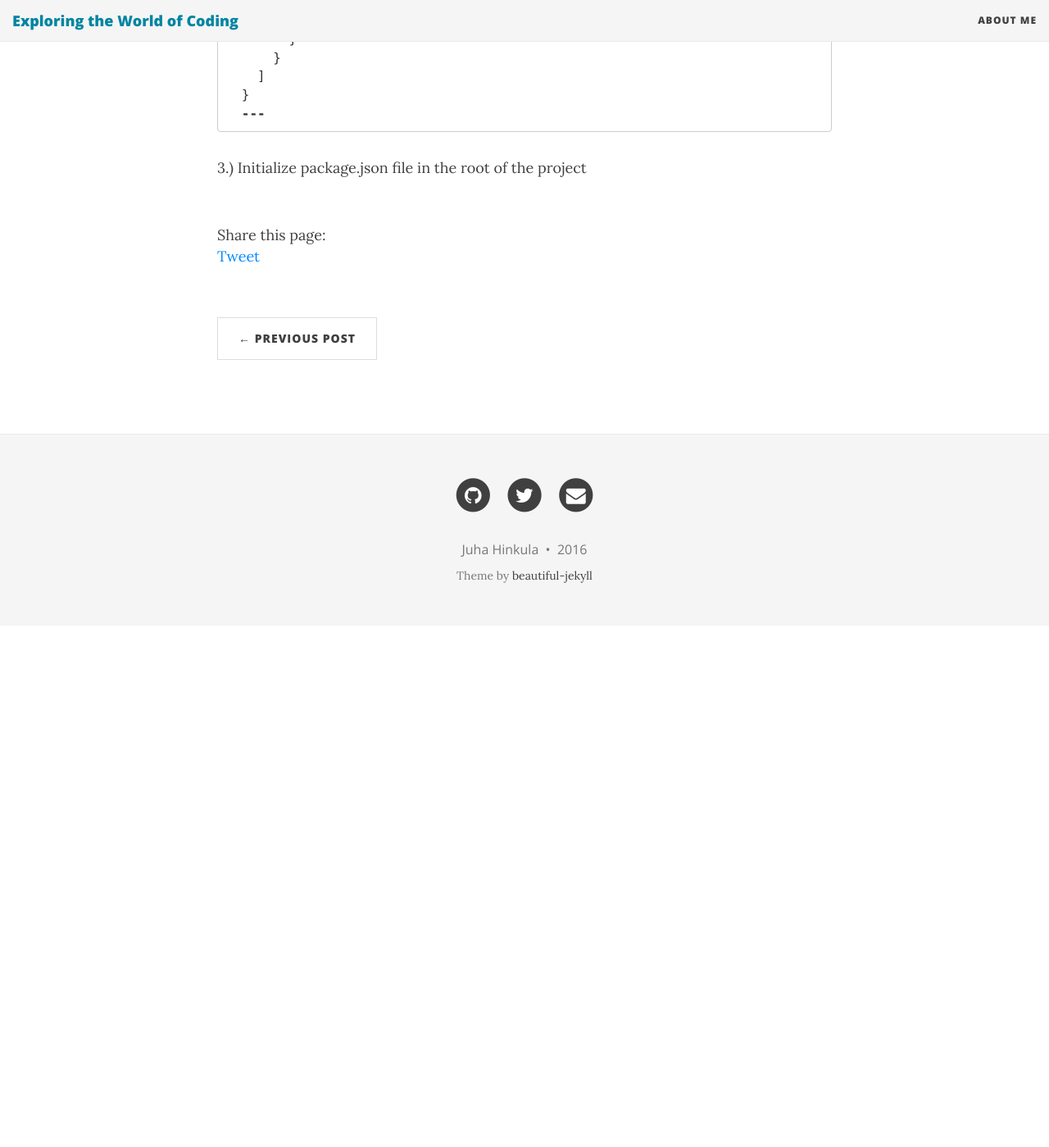
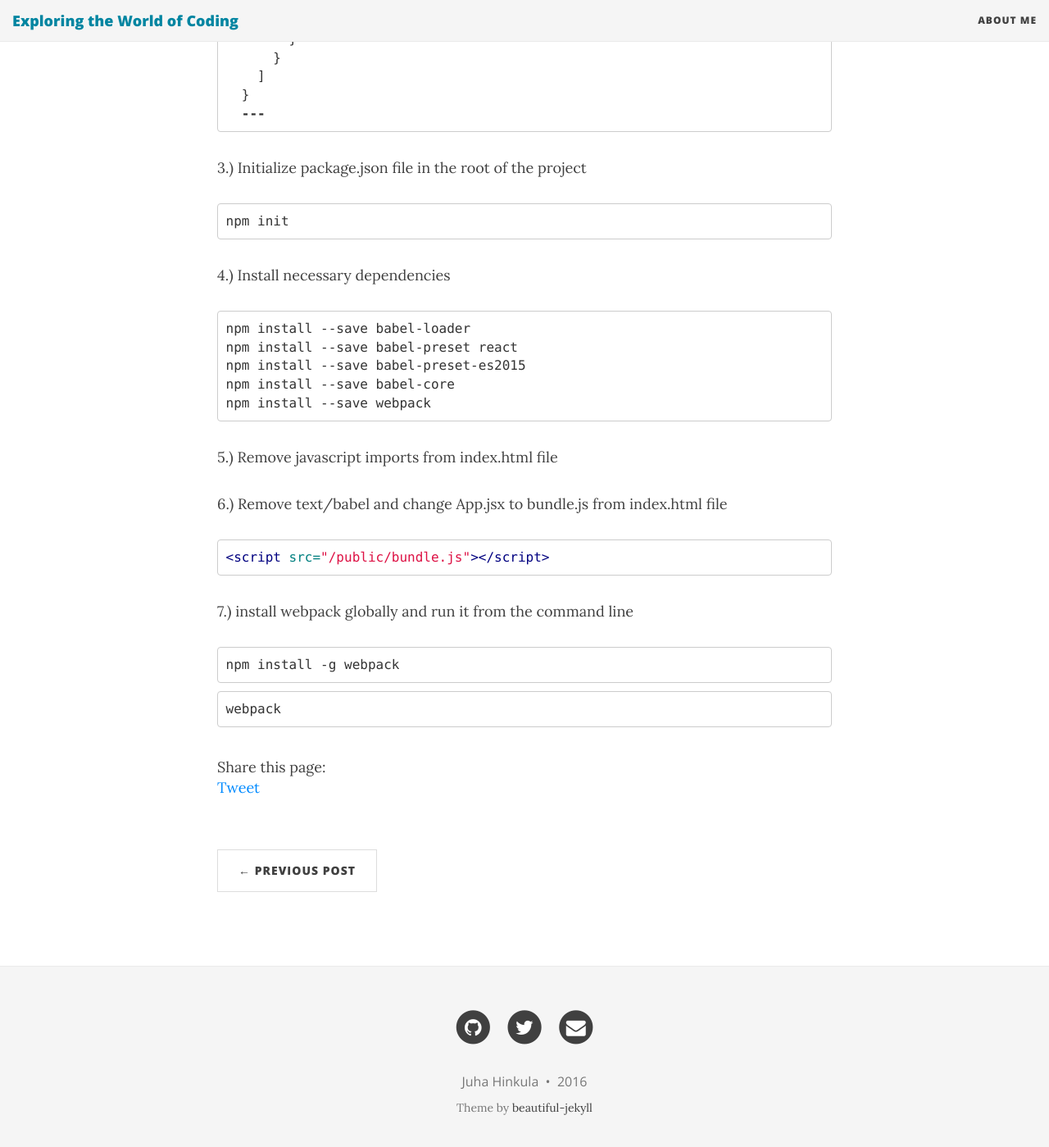
Before and after one commit to juhahinkula/juhahinkula.github.io, a Jekyll site: the page built from _posts/2016-11-16-webpack.markdown, in a window 1280 px wide and 1400 px high, scrolled down 1141 px. Shown: the whole window at 82% size. Built offline with Jekyll 4.4.1, drawn with Linux system fonts in a browser that asks for light colours; nearby versions of some CDN libraries; comment, search, counter and statistics services are not loaded; before the commit the page ends 1904 px from its top, so only the background shows below that.

Commit message:
new post

```diff
--- a/_posts/2016-11-16-webpack.markdown
+++ b/_posts/2016-11-16-webpack.markdown
@@ -45,3 +45,35 @@ We will define to process files ending with .jsx to be processed by babel. Babel
 {% endhighlight %}
 
 3.) Initialize package.json file in the root of the project
+
+{% highlight html%}
+npm init
+{% endhighlight %}
+
+4.) Install necessary dependencies
+
+{% highlight html %}
+npm install --save babel-loader
+npm install --save babel-preset react
+npm install --save babel-preset-es2015
+npm install --save babel-core
+npm install --save webpack
+{% endhighlight %}
+
+5.) Remove javascript imports from index.html file
+
+6.) Remove text/babel and change App.jsx to bundle.js from index.html file
+
+{% highlight html %}
+<script src="/public/bundle.js"></script>
+{% endhighlight %}
+
+7.) install webpack globally and run it from the command line
+
+{% highlight html %}
+npm install -g webpack
+{% endhighlight %}
+
+{% highlight html %}
+webpack
+{% endhighlight %}
```
